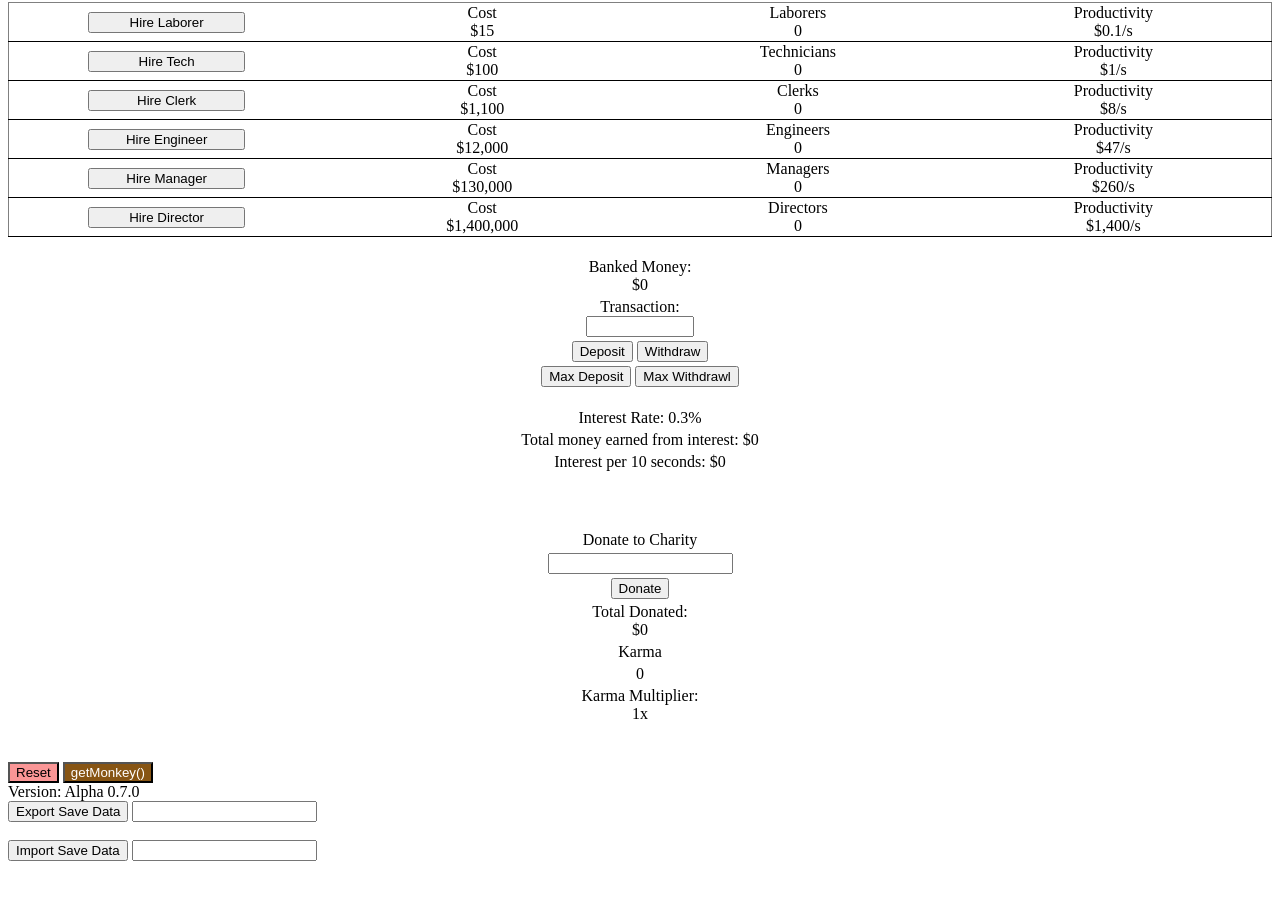
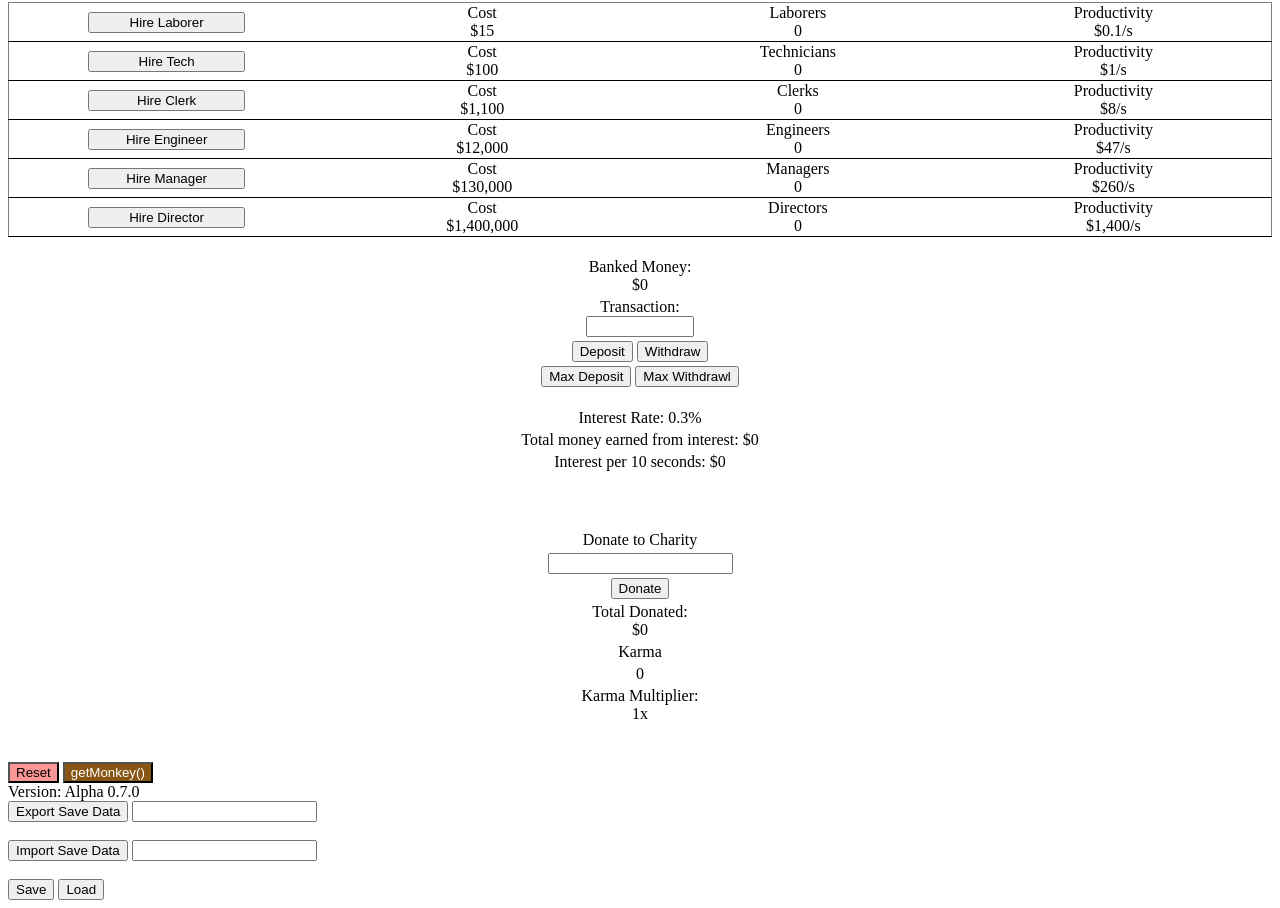
Before and after one commit to ajott/ajott.github.io, a plain HTML site: page dev/index.html in a window 1280 px wide. Shown: the part 298-1206 px from the top of the page. Before the commit the page ends 1167 px from the top, so only its background shows below. Drawn offline with Linux system fonts and the light colour scheme.

Commit message:
Added force save/load buttons

```diff
--- a/dev/index.html
+++ b/dev/index.html
@@ -220,6 +220,9 @@
 	<br><button id="export" onClick="exportSave()">Export Save Data</button> <input type="text" id="exportText">
 	<br><br>
 	<button id="import" onClick="importSave()">Import Save Data</button> <input type="text" id="importText">
+	<br><br>
+	<button id="save" onClick="saveToLocal()">Save</button>
+	<button id="load" onClick="loadFromLocal()">Load</button>
 	<script type="text/javascript" src="main.js"></script>
 	<script type="text/javascript" src="hiring.js"></script>
 	<script type="text/javascript" src="bank.js"></script>
```
